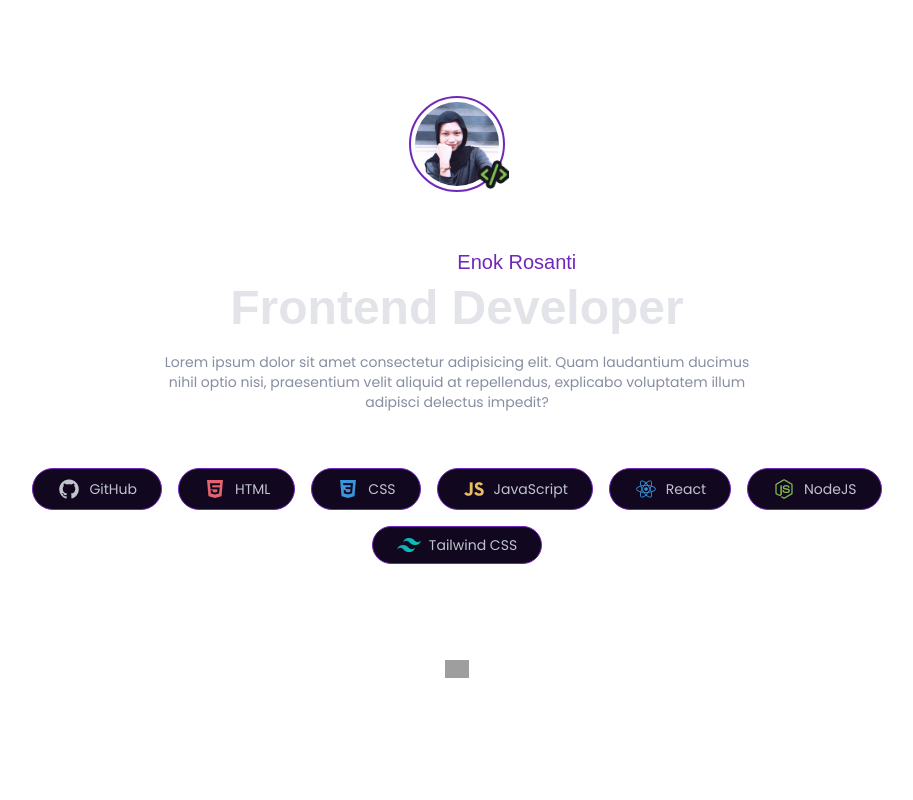
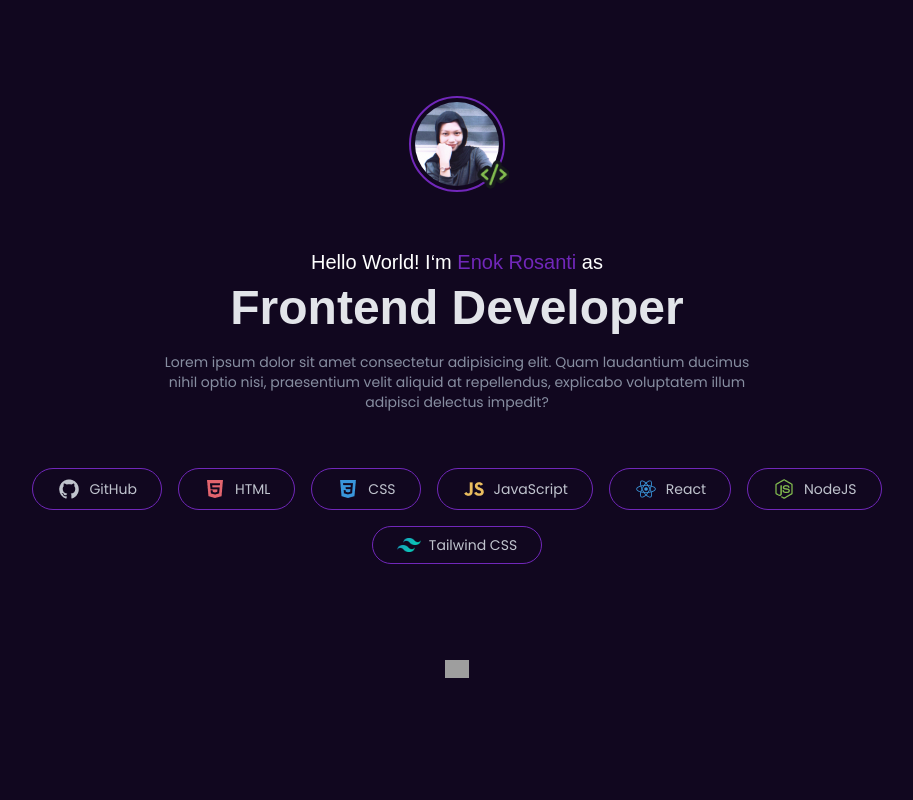
Before and after one commit to enokrosanti/portofolio-enokrosanti, a Next.js app: page / in a window 1280 px wide. Shown: the top 800 px of the page, without its empty margins (183-1096 px from the left). Built offline with nearby package versions, Linux system fonts and the light colour scheme; grey boxes are pictures that could not be loaded; a web font is replaced by a local one.

Commit message:
style: change background

```diff
--- a/src/app/globals.css
+++ b/src/app/globals.css
@@ -2,21 +2,8 @@
 @tailwind components;
 @tailwind utilities;
 
-:root {
-  --background: #ffffff;
-  --foreground: #171717;
-}
-
-@media (prefers-color-scheme: dark) {
-  :root {
-    --background: #11071F;
-    --foreground: #ededed;
-  }
-}
-
 body {
-  color: var(--foreground);
-  background: var(--background);
+  background: #11071F;
   font-family: Arial, Helvetica, sans-serif;
 }
 
```
